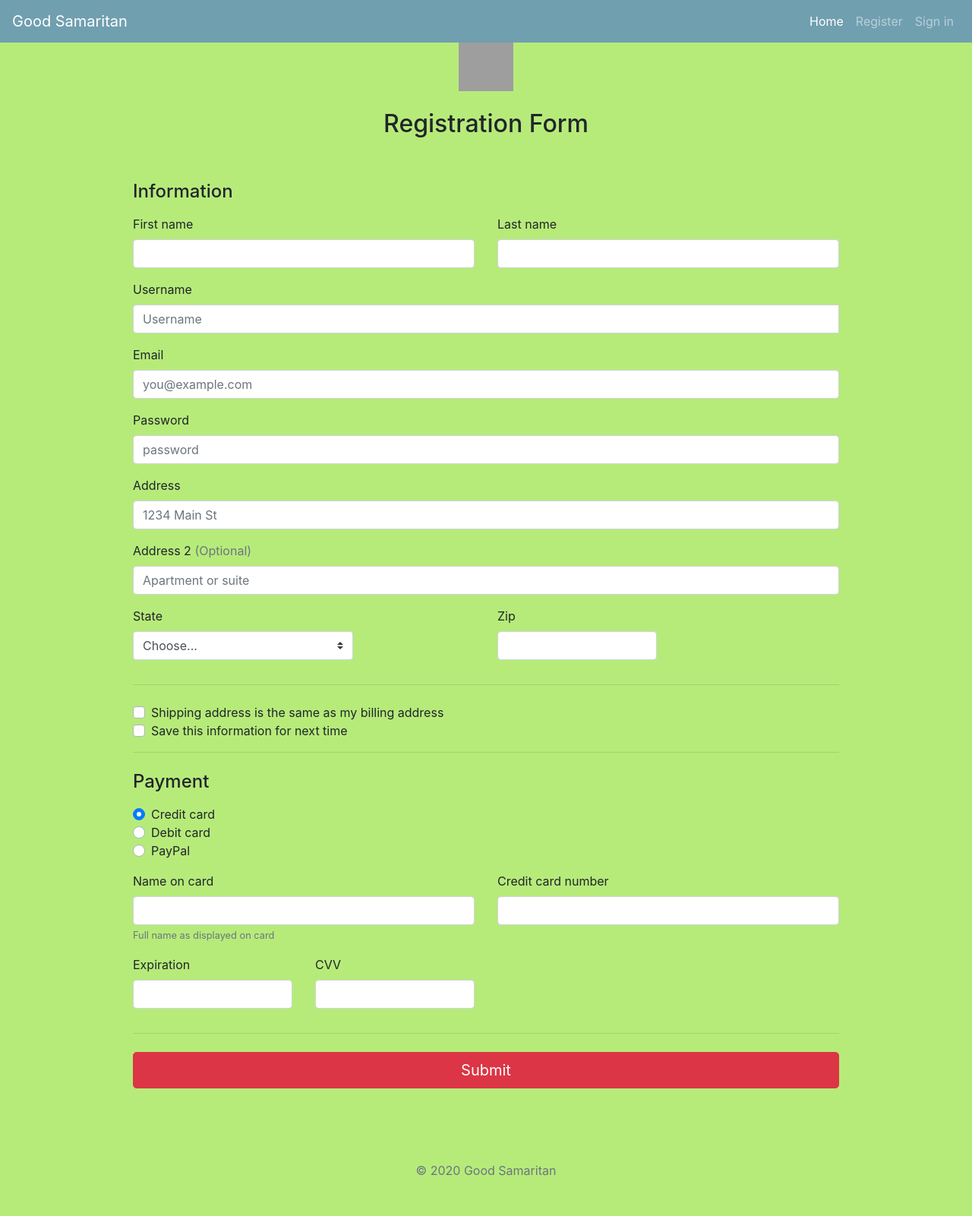
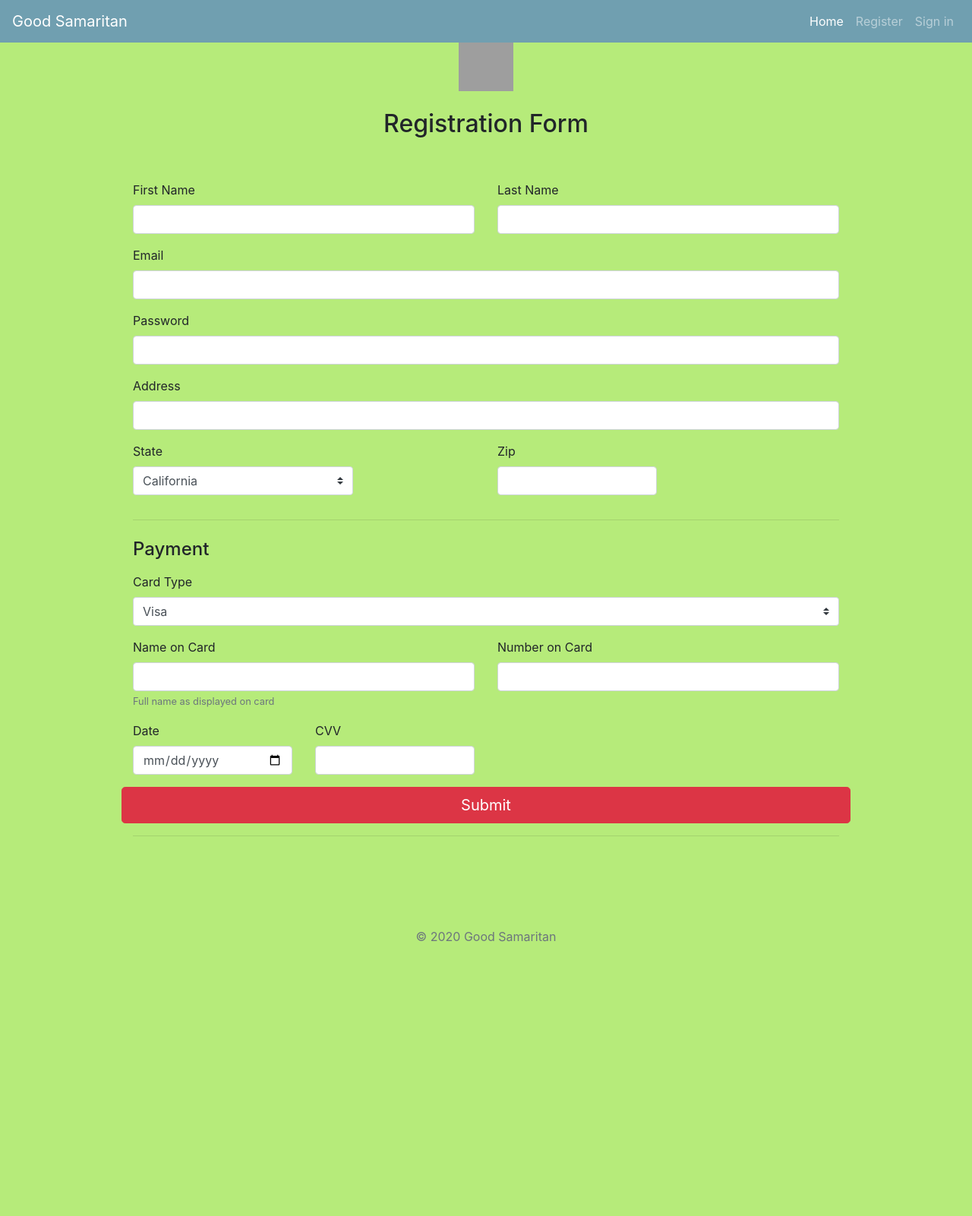
Before and after one commit to BrownIndian/EpsilonHaxProject, a Flask app: page /register in a window 1280 px wide. Shown: the whole page at 76% size. After the commit the page ends 1240 px from the top, so only its background shows below. Run offline with Flask 2, Linux system fonts and the light colour scheme; some libraries are stand-ins or nearby versions; grey boxes are pictures that could not be loaded.

Commit message:
add forms and firebase with register form
Added a WT_Form on register.html

```diff
--- /dev/null
+++ b/forms.py
@@ -0,0 +1,25 @@
+from flask import Flask,render_template, session, redirect
+from flask_wtf import FlaskForm
+from wtforms import StringField, SubmitField, PasswordField, DateField, IntegerField, SelectField, RadioField
+from wtforms.validators import DataRequired
+
+class LoginForm(FlaskForm):
+    email = StringField('Email', validators = [DataRequired()])
+    password = PasswordField('Password', validators=[DataRequired()])
+    submit = SubmitField('Submit')
+
+class RegisterForm(FlaskForm):
+    fname = StringField('First Name', validators=[DataRequired()])
+    lname = StringField('Last Name', validators=[DataRequired()])
+    uname = StringField('Username', validators=[DataRequired()])
+    address = StringField('Address', validators=[DataRequired()])
+    state = SelectField('State', choices=[('CA', 'California'), ('NY', 'New York'), ('TX', 'Texas')], validators=[DataRequired()])
+    zipcode = IntegerField('Zip', validators=[DataRequired()])
+    email = StringField('Email', validators = [DataRequired()])
+    password = PasswordField('Password', validators=[DataRequired()])
+    card_type = SelectField('Card Type', choices=[('v', 'Visa'), ('m', 'MasterCard')], validators=[DataRequired()])
+    card_name = StringField('Name on Card', validators=[DataRequired()])
+    card_num = IntegerField('Number on Card', validators=[DataRequired()])
+    expiration = DateField('Date', validators=[DataRequired()])
+    cvv = IntegerField('CVV', validators=[DataRequired()])
+    submit = SubmitField('Submit')
--- a/main.py
+++ b/main.py
@@ -1,14 +1,20 @@
-from flask import Flask, render_template
+from flask import Flask, render_template, session
+from forms import RegisterForm, LoginForm
+from manager import Fire
 
 app = Flask(__name__)
+app.config['SECRET_KEY'] = "asd2345khkgkjf7saiyd"
 
-@app.route('/')
+@app.route('/', methods=['GET, POST'])
 def index():
     return render_template('index.html')
 
 @app.route('/register')
 def register():
-    return render_template('register.html')
+    form = RegisterForm()
+    if form.validate_on_submit():
+        pass
+    return render_template('register.html', form=form)
 
 @app.route('/signin')
 def signin():
--- a/templates/register.html
+++ b/templates/register.html
@@ -42,26 +42,30 @@
   <div class="row">
 
     <div class="col-md-12 order-md-1">
-      <h4 class="mb-3">Information</h4>
-      <form class="needs-validation" novalidate>
+
+      <form class="needs-validation" method="POST" novalidate>
+        {{form.hidden_tag()}}
+
         <div class="row">
           <div class="col-md-6 mb-3">
-            <label for="firstName">First name</label>
-            <input type="text" class="form-control" id="firstName" placeholder="" value="" required>
+            <!-- <label for="firstName">First name</label>
+            <input type="text" class="form-control" id="firstName" placeholder="" value="" required> -->
+            {{form.fname.label}} {{form.fname(class_="form-control")}}
             <div class="invalid-feedback">
               Valid first name is required.
             </div>
           </div>
           <div class="col-md-6 mb-3">
-            <label for="lastName">Last name</label>
-            <input type="text" class="form-control" id="lastName" placeholder="" value="" required>
+            <!-- <label for="lastName">Last name</label>
+            <input type="text" class="form-control" id="lastName" placeholder="" value="" required> -->
+            {{form.lname.label}} {{form.lname(class_="form-control")}}
             <div class="invalid-feedback">
               Valid last name is required.
             </div>
           </div>
         </div>
 
-        <div class="mb-3">
+        <!-- <div class="mb-3">
           <label for="username">Username</label>
           <div class="input-group">
 
@@ -70,41 +74,45 @@
               Your username is required.
             </div>
           </div>
-        </div>
+        </div> -->
 
         <div class="mb-3">
-          <label for="email">Email</label>
-          <input type="email" class="form-control" id="email" placeholder="you@example.com">
+          <!-- <label for="email">Email</label>
+          <input type="email" class="form-control" id="email" placeholder="you@example.com"> -->
+          {{form.email.label}} {{form.email(class_="form-control")}}
           <div class="invalid-feedback">
             Please enter a valid email address for shipping updates.
           </div>
         </div>
 
         <div class="mb-3">
-          <label for="password">Password</label>
-          <input type="password" class="form-control" id="password" placeholder="password">
+          <!-- <label for="password">Password</label>
+          <input type="password" class="form-control" id="password" placeholder="password"> -->
+          {{form.password.label}} {{form.password(class_="form-control")}}
           <div class="invalid-feedback">
             Please enter a valid email address for shipping updates.
           </div>
         </div>
 
         <div class="mb-3">
-          <label for="address">Address</label>
-          <input type="text" class="form-control" id="address" placeholder="1234 Main St" required>
+          <!-- <label for="address">Address</label>
+          <input type="text" class="form-control" id="address" placeholder="1234 Main St" required> -->
+          {{form.address.label}} {{form.address(class_="form-control")}}
           <div class="invalid-feedback">
             Please enter your shipping address.
           </div>
         </div>
 
-        <div class="mb-3">
+        <!-- <div class="mb-3">
           <label for="address2">Address 2 <span class="text-muted">(Optional)</span></label>
           <input type="text" class="form-control" id="address2" placeholder="Apartment or suite">
-        </div>
+        </div> -->
 
         <div class="row">
 
           <div class="col-md-4 mb-3">
-            <label for="state">State</label>
+            {{form.state.label}} {{form.state(class_="custom-select d-block w-100")}}
+            <!-- <label for="state">State</label>
             <select class="custom-select d-block w-100" id="state" required>
               <option value="">Choose...</option>
               <option>California</option>
@@ -117,7 +125,7 @@
               <option>North Dakota</option>
               <option>South Dakota</option>
               <option>Washington</option>
-            </select>
+            </select> -->
             <div class="invalid-feedback">
               Please provide a valid state.
             </div>
@@ -126,15 +134,16 @@
 
           </div>
           <div class="col-md-3 mb-3">
-            <label for="zip">Zip</label>
-            <input type="text" class="form-control" id="zip" placeholder="" required>
+            <!-- <label for="zip">Zip</label>
+            <input type="text" class="form-control" id="zip" placeholder="" required> -->
+            {{form.zipcode.label}} {{form.zipcode(class_="form-control")}}
             <div class="invalid-feedback">
               Zip code required.
             </div>
           </div>
         </div>
         <hr class="mb-4">
-        <div class="custom-control custom-checkbox">
+        <!-- <div class="custom-control custom-checkbox">
           <input type="checkbox" class="custom-control-input" id="same-address">
           <label class="custom-control-label" for="same-address">Shipping address is the same as my billing address</label>
         </div>
@@ -142,12 +151,14 @@
           <input type="checkbox" class="custom-control-input" id="save-info">
           <label class="custom-control-label" for="save-info">Save this information for next time</label>
         </div>
-        <hr class="mb-4">
+        <hr class="mb-4"> -->
 
         <h4 class="mb-3">Payment</h4>
 
         <div class="d-block my-3">
-          <div class="custom-control custom-radio">
+          {{form.card_type.label}} {{form.card_type(class_="custom-select d-block w-100")}}
+          <!-- <div class="custom-control custom-radio">
+
             <input id="credit" name="paymentMethod" type="radio" class="custom-control-input" checked required>
             <label class="custom-control-label" for="credit">Credit card</label>
           </div>
@@ -158,20 +169,22 @@
           <div class="custom-control custom-radio">
             <input id="paypal" name="paymentMethod" type="radio" class="custom-control-input" required>
             <label class="custom-control-label" for="paypal">PayPal</label>
-          </div>
+          </div> -->
         </div>
         <div class="row">
           <div class="col-md-6 mb-3">
-            <label for="cc-name">Name on card</label>
-            <input type="text" class="form-control" id="cc-name" placeholder="" required>
+            <!-- <label for="cc-name">Name on card</label>
+            <input type="text" class="form-control" id="cc-name" placeholder="" required> -->
+            {{form.card_name.label}} {{form.card_name(class_="form-control")}}
             <small class="text-muted">Full name as displayed on card</small>
             <div class="invalid-feedback">
               Name on card is required
             </div>
           </div>
           <div class="col-md-6 mb-3">
-            <label for="cc-number">Credit card number</label>
-            <input type="text" class="form-control" id="cc-number" placeholder="" required>
+            {{form.card_num.label}} {{form.card_num(class_="form-control")}}
+            <!-- <label for="cc-number">Credit card number</label>
+            <input type="text" class="form-control" id="cc-number" placeholder="" required> -->
             <div class="invalid-feedback">
               Credit card number is required
             </div>
@@ -179,22 +192,26 @@
         </div>
         <div class="row">
           <div class="col-md-3 mb-3">
-            <label for="cc-expiration">Expiration</label>
-            <input type="text" class="form-control" id="cc-expiration" placeholder="" required>
+            <!-- <label for="cc-expiration">Expiration</label>
+            <input type="text" class="form-control" id="cc-expiration" placeholder="" required> -->
+            {{form.expiration.label}} {{form.expiration(class_="form-control")}}
             <div class="invalid-feedback">
               Expiration date required
             </div>
           </div>
           <div class="col-md-3 mb-3">
-            <label for="cc-cvv">CVV</label>
-            <input type="text" class="form-control" id="cc-cvv" placeholder="" required>
+            <!-- <label for="cc-cvv">CVV</label>
+            <input type="text" class="form-control" id="cc-cvv" placeholder="" required> -->
+            {{form.cvv.label}} {{form.cvv(class_="form-control")}}
             <div class="invalid-feedback">
               Security code required
             </div>
           </div>
+          {{form.submit(class_="btn btn-danger btn-lg btn-block")}}
         </div>
         <hr class="mb-4">
-        <button class="btn btn-danger btn-lg btn-block" type="submit">Submit</button>
+        <!-- <button class="btn btn-danger btn-lg btn-block" type="submit">Submit</button> -->
+
       </form>
     </div>
   </div>
```
Also changed, not shown: manager.py (added, +35 -0 lines).
